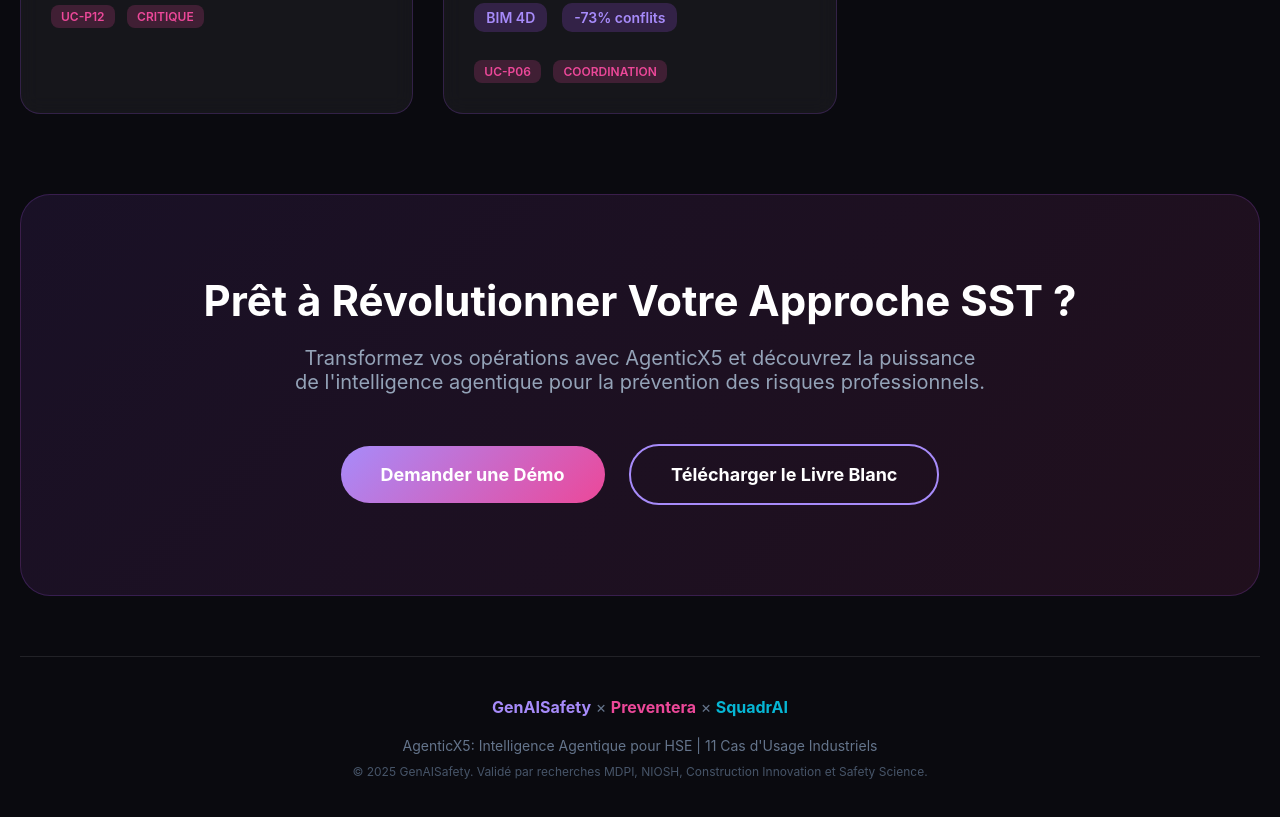
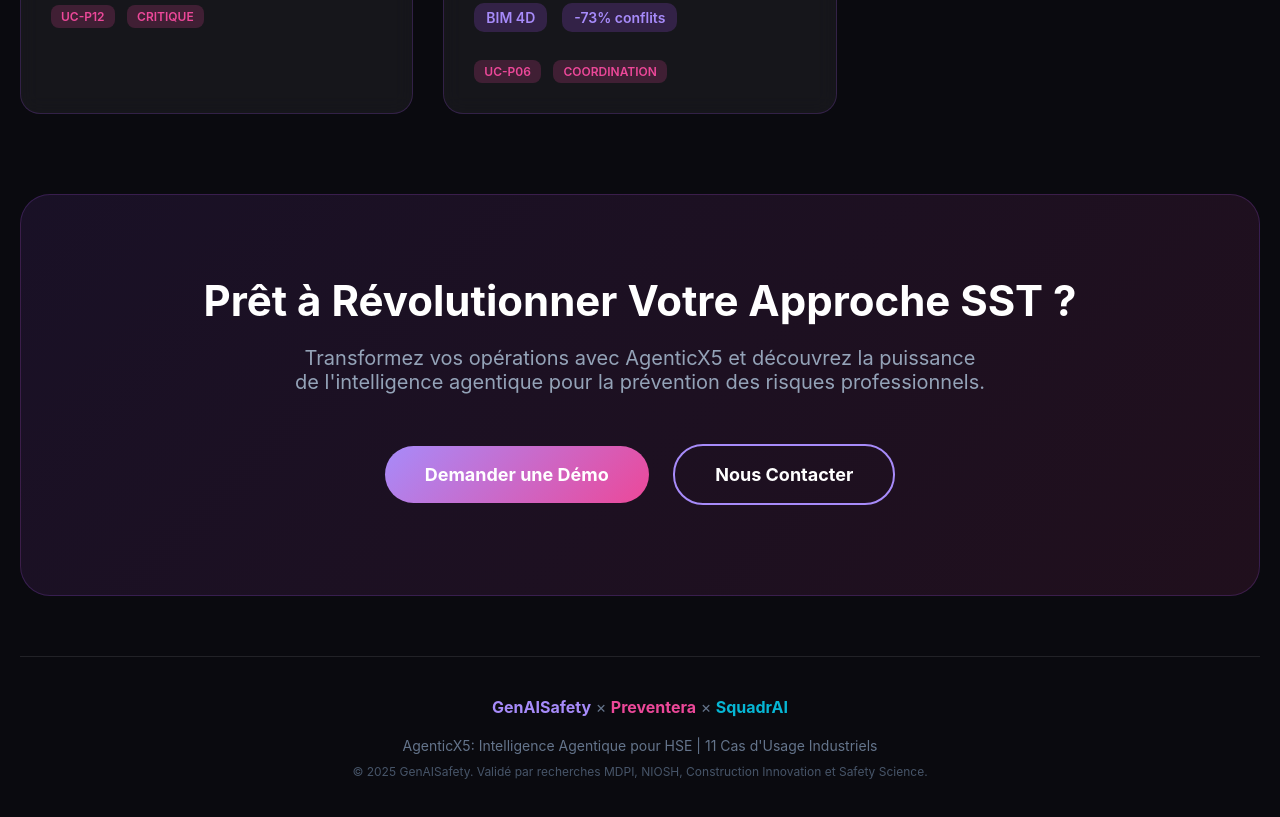
Before and after one commit to Preventera/AgenticX5.Cas-usage-industriels, a plain HTML site: page index.html in a window 1280 px wide. Shown: the part 2341-3158 px from the top of the page. Drawn offline with Linux system fonts and the light colour scheme.

Commit message:
fix: Update CTA links to GenAISafety contact page

```diff
--- a/index.html
+++ b/index.html
@@ -483,8 +483,8 @@
                 Transformez vos opérations avec AgenticX5 et découvrez la puissance
                 de l'intelligence agentique pour la prévention des risques professionnels.
             </p>
-            <a href="https://preventera.ca/contact" class="cta-button">Demander une Démo</a>
-            <a href="#" class="cta-button" style="background: transparent; border: 2px solid #a78bfa;">Télécharger le Livre Blanc</a>
+            <a href="https://www.genaisafety.online/contact-8" class="cta-button">Demander une Démo</a>
+            <a href="https://www.genaisafety.online/contact-8" class="cta-button" style="background: transparent; border: 2px solid #a78bfa;">Nous Contacter</a>
         </div>
 
         <!-- Footer -->
```
